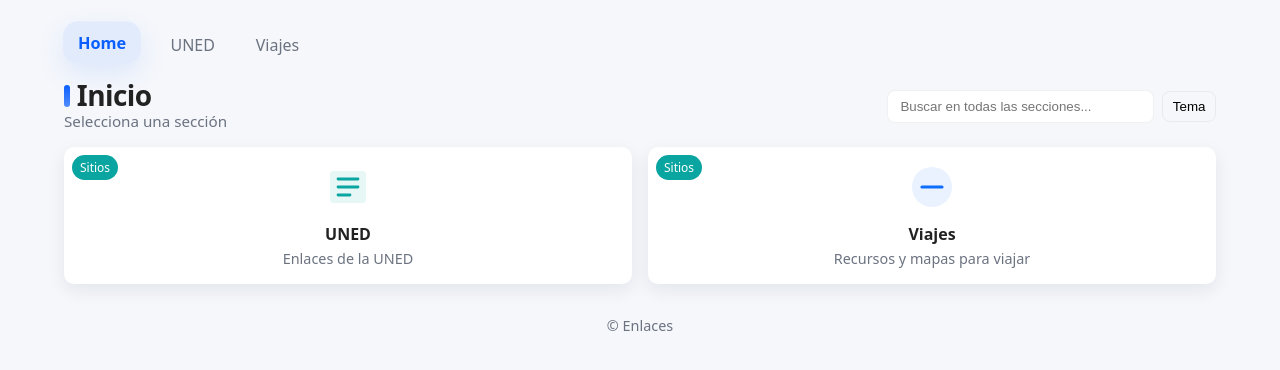
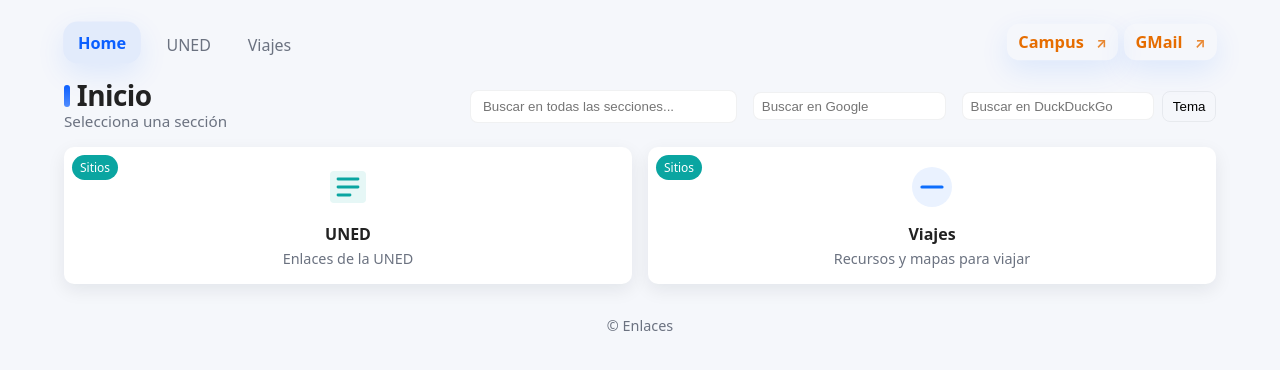
Before and after one commit to rinones/enlaces_UNED, a website: page index.html in a window 1280 px wide. Drawn offline with Linux system fonts and the light colour scheme.

Commit message:
Add external links section to main navigation
Refactored navigation in index.html, travel.html, and uned.html to separate internal and external links. Added visual distinction and styling for external links in SCSS/CSS, including an icon and accent color. Also added quick search forms for Google and DuckDuckGo to index.html.

```diff
--- a/index.html
+++ b/index.html
@@ -15,9 +15,15 @@
   <main class="container">
     <header class="site-header">
       <nav class="main-nav">
-        <a href="index.html" class="nav-link">Home</a>
-        <a href="uned.html" class="nav-link">UNED</a>
-        <a href="travel.html" class="nav-link">Viajes</a>
+        <div class="nav-left">
+          <a href="index.html" class="nav-link">Home</a>
+          <a href="uned.html" class="nav-link">UNED</a>
+          <a href="travel.html" class="nav-link">Viajes</a>
+        </div>
+        <div class="nav-external">
+          <a href="https://sso.uned.es/sso/index.aspx?URL=http://www.uned.es/universidad/campus/" class="nav-link external">Campus</a>
+          <a href="https://mail.google.com/" class="nav-link external" title="GMail">GMail</a>
+        </div>
       </nav>
       <div class="topbar">
         <div class="brand">
@@ -27,6 +33,16 @@
 
         <div class="controls">
           <input id="search-input" class="search" type="search" placeholder="Buscar en todas las secciones..." aria-label="Buscar enlaces">
+
+          <!-- Buscadores rápidos: Google y DuckDuckGo -->
+          <form class="quick-search" action="https://www.google.com/search" method="GET" style="display:inline-block;margin-left:8px;">
+            <input id="q-google" name="q" type="search" placeholder="Buscar en Google" aria-label="Buscar en Google" class="search" style="width:26ch;max-width:calc(40vw);padding:.35rem .5rem;">
+          </form>
+
+          <form class="quick-search" action="https://duckduckgo.com/" method="GET" style="display:inline-block;margin-left:8px;">
+            <input id="q-ddg" name="q" type="search" placeholder="Buscar en DuckDuckGo" aria-label="Buscar in DuckDuckGo" class="search" style="width:26ch;max-width:calc(40vw);padding:.35rem .5rem;">
+          </form>
+
           <button id="theme-toggle" class="theme-toggle" aria-pressed="false" title="Alternar tema">Tema</button>
         </div>
       </div>
--- a/src/scss/_base.scss
+++ b/src/scss/_base.scss
@@ -55,6 +55,10 @@
   align-items:center;
   margin-bottom: 1rem; /* separa el nav del título */
 }
+/* left/right partitions inside nav */
+.main-nav .nav-left{display:flex;gap:1rem;align-items:center}
+.main-nav .nav-external{margin-left:auto;display:flex;gap:.5rem;align-items:center}
+.main-nav .nav-link.external::after{content: '↗';font-size:0.85em;margin-left:0.35rem;opacity:0.8}
 .main-nav .nav-link,
 .main-nav .nav-link:link,
 .main-nav .nav-link:visited,
@@ -85,6 +89,22 @@
   border-radius: 14px; /* más redondeado */
   box-shadow: 0 10px 28px rgba(11,95,255,0.10);
   transform: translateY(-2px) scale(1.02);
+}
+
+/* External links (right side) visual treatment */
+.main-nav .nav-external .nav-link{
+  color: darken($accent, 8%);
+  background: transparent;
+  padding: .45rem .7rem;
+  border-radius: 12px;
+}
+.main-nav .nav-external .nav-link:hover{
+  background: rgba($accent, 0.08);
+  color: $accent;
+  transform: translateY(-2px);
+}
+.main-nav .nav-external .nav-link:focus{
+  box-shadow: 0 0 0 4px rgba(255,122,0,0.12);
 }
 
 .controls{display:flex;gap:.5rem;align-items:center;flex: 0 1 auto; min-width: 0}
```
Also changed, not shown: travel.html (+8 -3 lines), uned.html (+8 -3 lines), dist/css/main.css, 1 other file.
